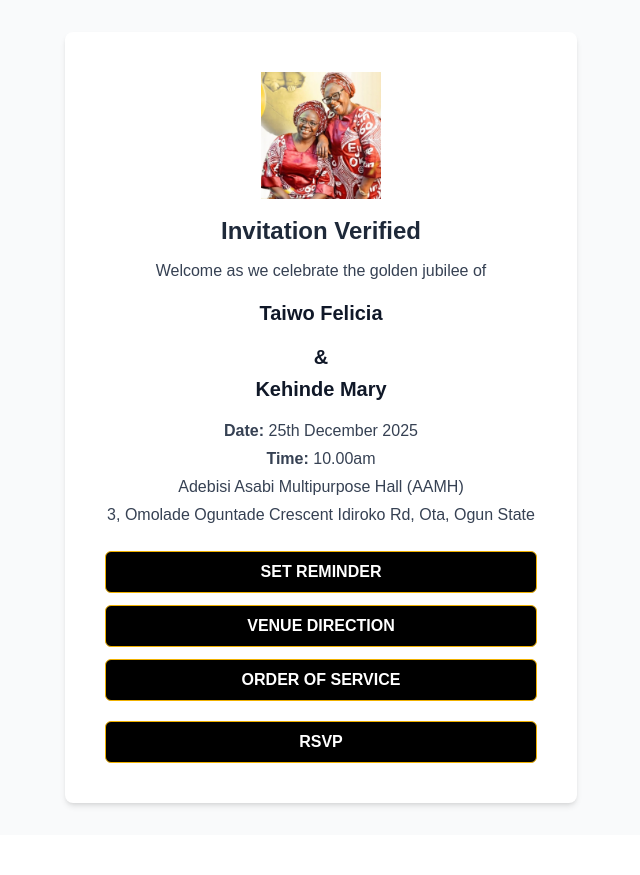
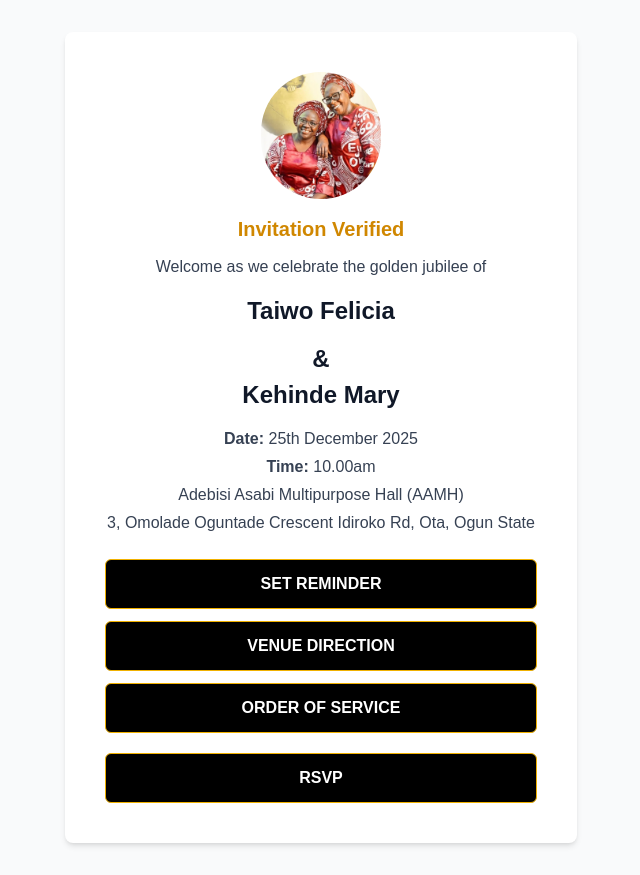
Before and after one commit to thatzerroguy/reserve-invitation, a Next.js app: page / in a window 1280 px wide. Shown: the whole page, without its empty margins (319-959 px from the left). Before the commit the page ends 835 px from the top, so only its background shows below. Built offline with nearby package versions, Linux system fonts and the light colour scheme.

Commit message:
feat: complete

```diff
--- a/next.config.ts
+++ b/next.config.ts
@@ -1,7 +1,7 @@
 import type {NextConfig} from "next";
 
 const nextConfig: NextConfig = {
-    output: "export", // 👈 This enables static export
+    //output: "export", // 👈 This enables static export
     reactStrictMode: true,
 };
 
--- a/src/app/page.tsx
+++ b/src/app/page.tsx
@@ -33,12 +33,12 @@ export default function InvitationPage() {
                 alt="Lasbat Iyabode Akinleye 50th Anniversary"
                 width={120}
                 height={120}
-                className="mx-auto"
+                className="mx-auto rounded-full"
             />
           </div>
 
           {/* Text */}
-          <h1 className="text-xl md:text-2xl font-bold text-gray-800 mb-3">
+          <h1 className="text-lg md:text-xl font-bold text-yellow-600 mb-3">
             Invitation Verified
           </h1>
 
@@ -47,13 +47,13 @@ export default function InvitationPage() {
             Welcome as we celebrate the golden jubilee of
           </p>
 
-          <h3 className="text-lg md:text-xl font-bold text-gray-900 mb-4">
+          <h3 className="text-2xl md:text-2xl font-bold text-gray-900 mb-4">
             Taiwo Felicia
           </h3>
-          <h3 className="text-lg md:text-xl font-bold text-gray-900 mb-1">
+          <h3 className="text-lg md:text-2xl font-bold text-gray-900 mb-1">
             &
           </h3>
-          <h3 className="text-lg md:text-xl font-bold text-gray-900 mb-4">
+          <h3 className="text-2xl md:text-2xl font-bold text-gray-900 mb-4">
             Kehinde Mary
           </h3>
 
@@ -69,24 +69,24 @@ export default function InvitationPage() {
           <div className="flex flex-col space-y-3 w-full">
             <button
                 onClick={handleSetReminder}
-                className="w-full bg-black text-white font-semibold py-2 rounded-md border border-yellow-500 hover:bg-gray-900 transition"
+                className="w-full bg-black text-white font-semibold py-3 rounded-md border border-yellow-500 hover:bg-gray-900 active:bg-yellow-600 active:border-black transition"
             >
               SET REMINDER
             </button>
             <button
                 onClick={handleVenueDirection}
-                className="w-full bg-black text-white font-semibold py-2 rounded-md border border-yellow-500 hover:bg-gray-900 transition"
+                className="w-full bg-black text-white font-semibold py-3 rounded-md border border-yellow-500 hover:bg-gray-900 active:bg-yellow-600 active:border-black transition"
             >
               VENUE DIRECTION
             </button>
-            <button className="w-full bg-black text-white font-semibold py-2 rounded-md border border-yellow-500 hover:bg-gray-900 transition">
+            <button className="w-full bg-black text-white font-semibold py-3 rounded-md border border-yellow-500 hover:bg-gray-900 active:bg-yellow-600 active:border-black transition">
               ORDER OF SERVICE
             </button>
           </div>
 
           <button
               onClick={handleRSVP}
-              className="mt-5 w-full bg-black text-white font-semibold py-2 rounded-md border border-yellow-500 hover:bg-gray-900 transition"
+              className="mt-5 w-full bg-black text-white font-semibold py-3 rounded-md border border-yellow-500 hover:bg-gray-900 active:bg-yellow-600 active:border-black transition"
           >
             RSVP
           </button>
--- a/src/app/reminder/page.tsx
+++ b/src/app/reminder/page.tsx
@@ -48,7 +48,7 @@ export default function ReminderPage() {
 
                     <button
                         onClick={handleSetReminder}
-                        className="w-full bg-black text-white font-semibold py-2 rounded-md border border-yellow-500 hover:bg-gray-900 transition"
+                        className="w-full bg-black text-white font-semibold py-2 rounded-md border border-yellow-500 hover:bg-gray-900 active:bg-yellow-600 active:border-black transition"
                     >
                         SET REMINDER
                     </button>
```
